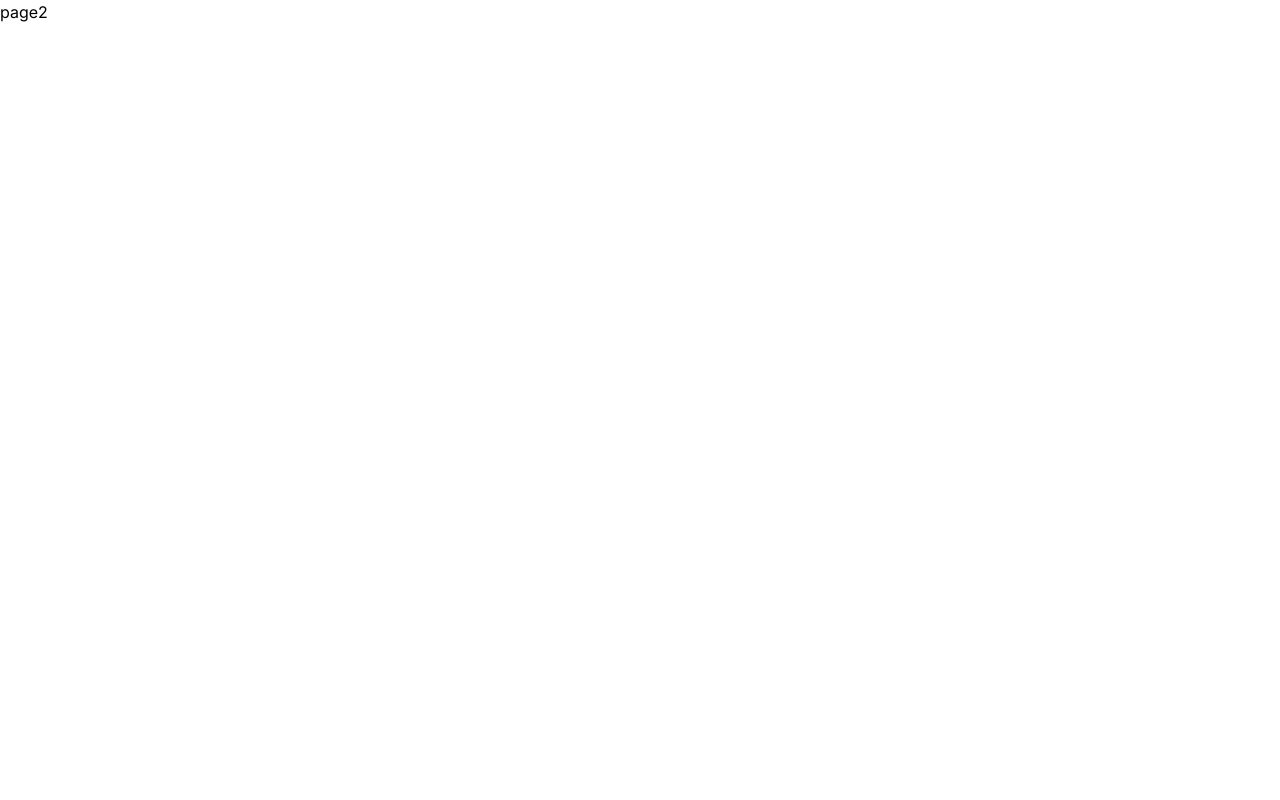
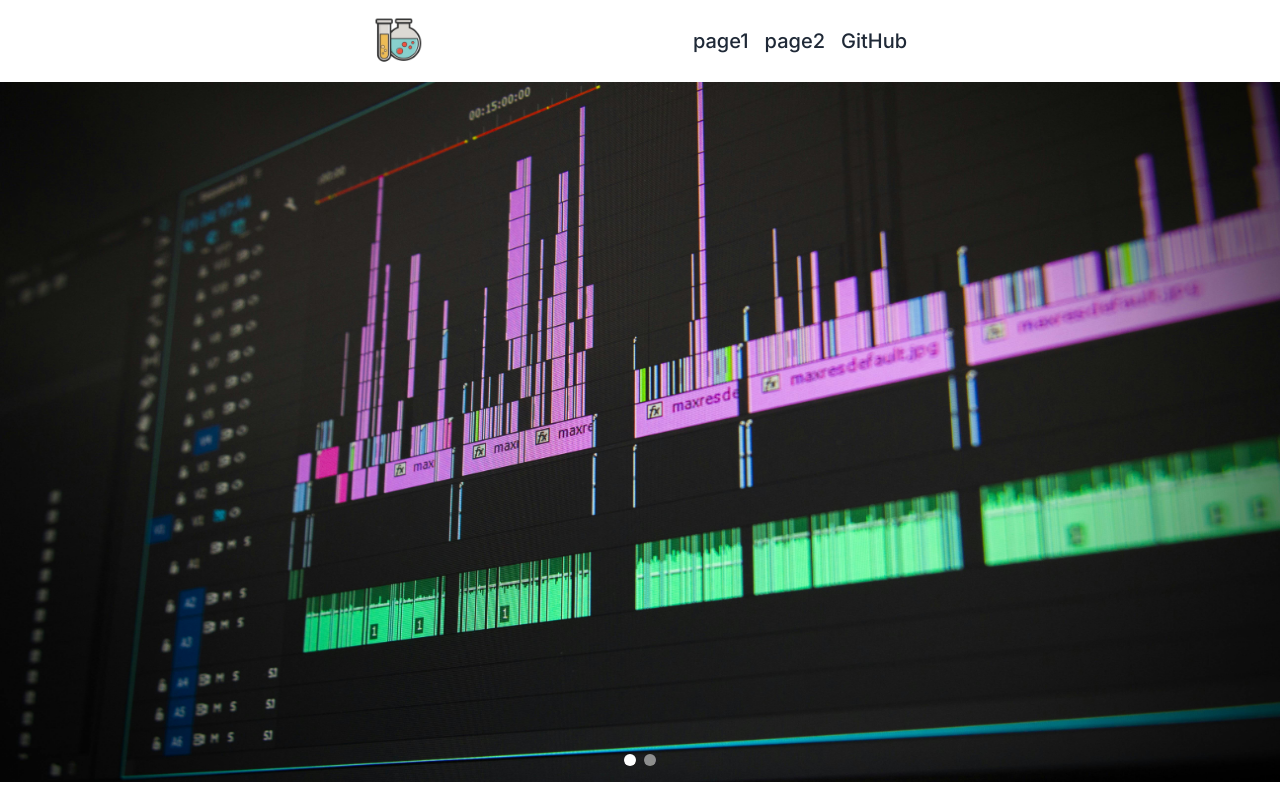
Before and after one commit to kbssj1/nextjs-tailwind-landingpage-template, a Next.js app: page /page2 in a window 1280 px wide. Built offline with nearby package versions, Linux system fonts and the light colour scheme.

Commit message:
add carousel

```diff
--- /dev/null
+++ b/src/app/components/Carousel.tsx
@@ -0,0 +1,35 @@
+'use client';
+
+import React, { useState, useEffect } from 'react'
+
+const Carousel = ({ children:slides, autoSlide = false, autoSlideInterval = 3000 }) => {
+    const [curr, setCurr] = useState(0);
+    const prev = () => setCurr((curr) => (curr === 0 ? slides.length - 1 : curr - 1));
+    const next = () => setCurr((curr) => (curr === slides.length - 1 ? 0 : curr + 1));
+    const click = (i:number) => {setCurr(i)};
+
+    useEffect(() => {
+        if (!autoSlide) return;
+        const slideInterval = setInterval(next, autoSlideInterval);
+        return () => clearInterval(slideInterval);
+    }, [])
+
+    return (
+      <div className='w-full'>
+        <div className='overflow-hidden relative'>
+          <div className='flex transition-transform ease-out duration-500' style={{ transform: `translateX(-${curr * 100}%)` }}>
+            {slides}
+          </div>
+          <div className='absolute bottom-4 right-0 left-0'>
+            <div className='flex items-center justify-center gap-2'>
+              {slides.map((s, i) => (
+                <div key={i} onClick={()=>click(i)} className={`transition-all w-3 h-3 bg-white rounded-full  ${curr === i ? "p-0.5" : "bg-opacity-50"}`} />
+              ))}
+            </div>
+          </div>
+        </div>
+      </div>
+    )
+}
+
+export default Carousel
--- a/src/app/page2/page.tsx
+++ b/src/app/page2/page.tsx
@@ -1,7 +1,15 @@
+import { Navbar } from '../components/Navbar';
+import Carousel from "../components/Carousel";
+import Image from 'next/image';
+
 export default function Page2() {
   return (
-    <div>
-      page2
-    </div>
+    <>
+      <Navbar />
+      <Carousel>
+        <Image src="/digital.jpg" unoptimized width={0} height={0} sizes="100vw" style={{ minWidth: '100%', height: '700px' }} alt={'image'} />
+        <Image src="/code.png" unoptimized width={0} height={0} sizes="100vw" style={{ minWidth: '100%', height: '700px' }} alt={'image'} />
+      </Carousel>
+    </>
   );
 }
```
